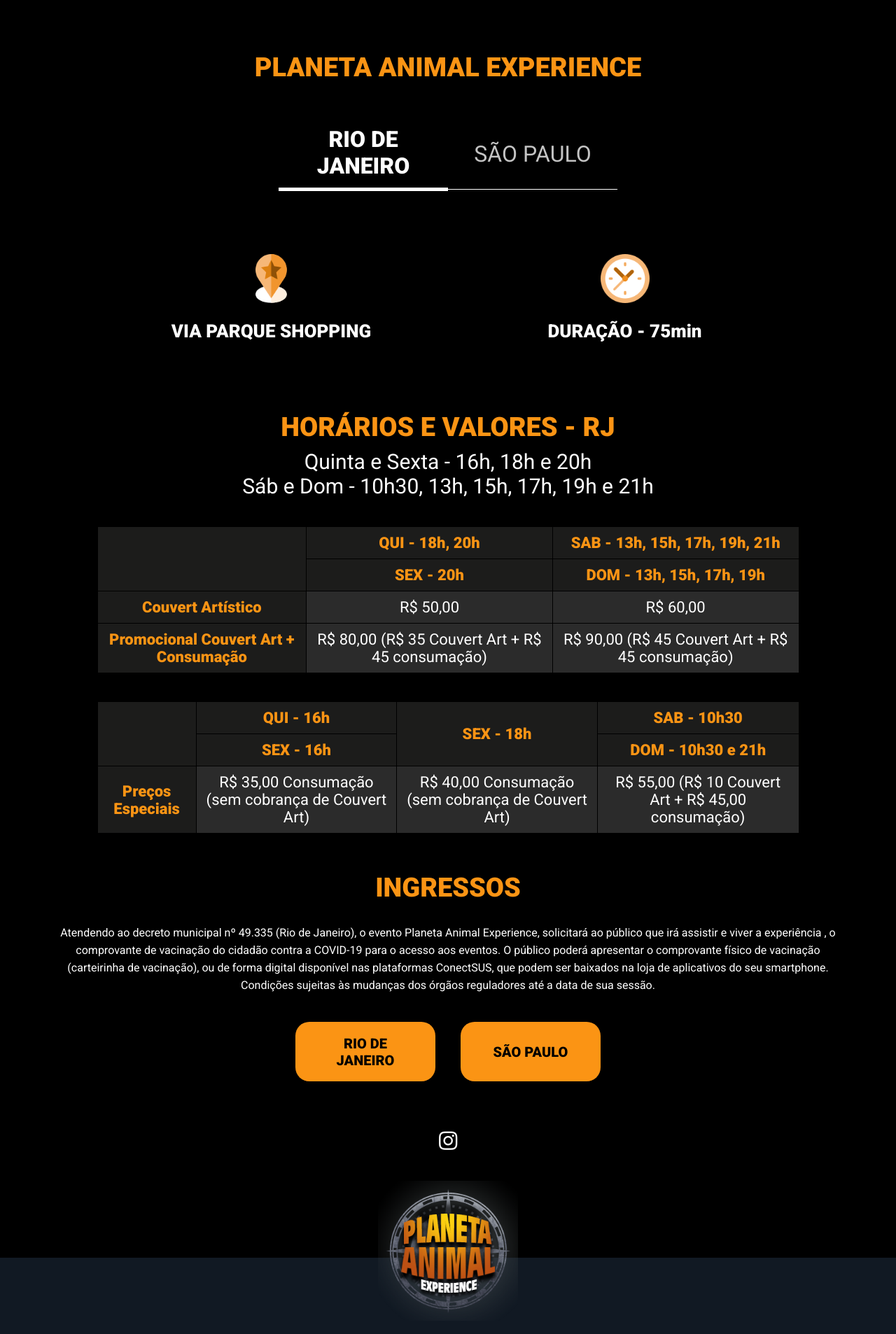
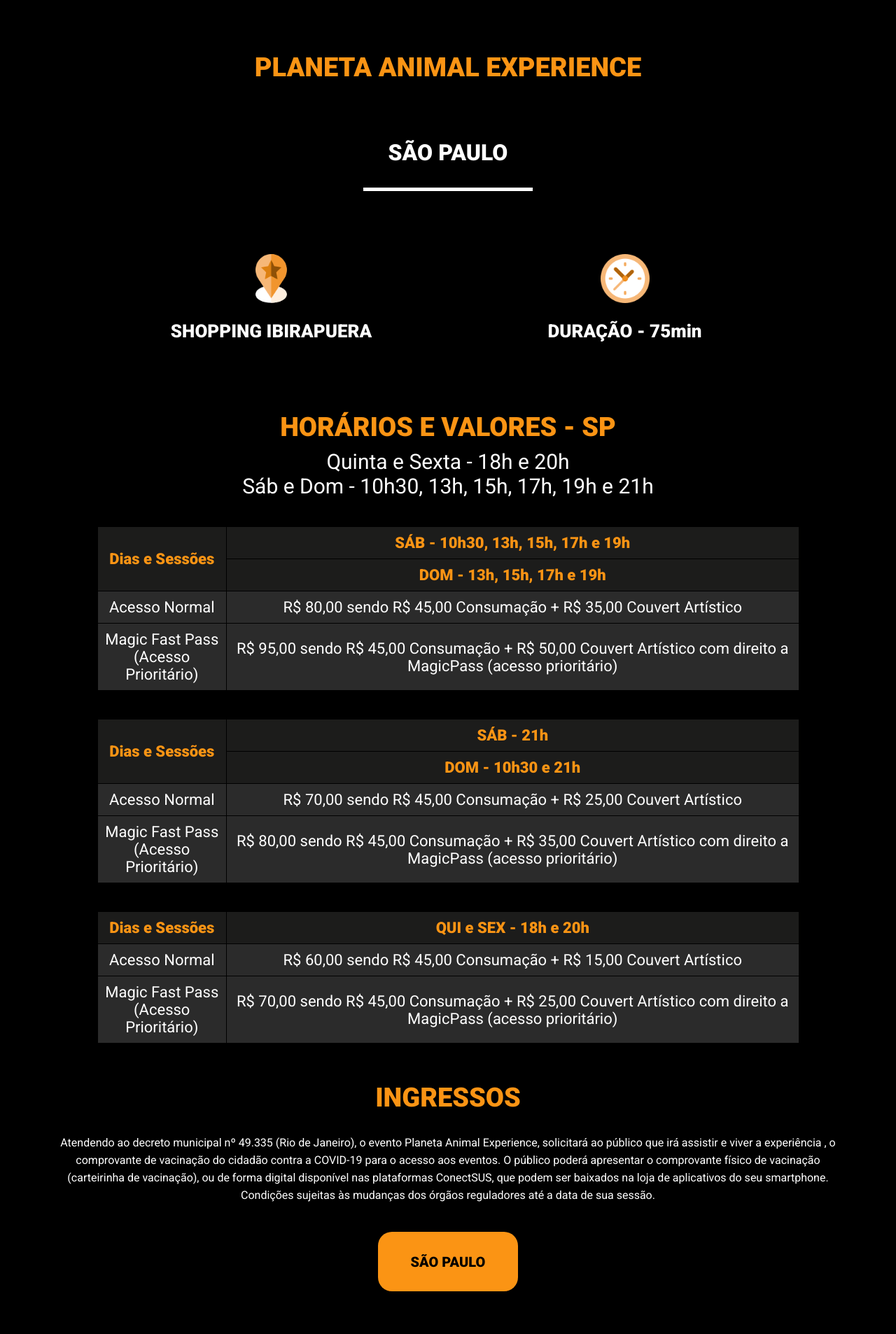
Before and after one commit to fpachecosilva/planeta-animal, a PHP site: page /planeta-animal/ in a window 1280 px wide. Shown: the part 2186-4092 px from the top of the page at 70% size. Run offline with PHP 8.4, Linux system fonts and the light colour scheme; data that the repository does not hold is empty; some libraries are stand-ins or nearby versions.

Commit message:
removendo rj

```diff
--- a/index.php
+++ b/index.php
@@ -63,28 +63,10 @@
 	<section id="icones">
 		<h1 class="">PLANETA ANIMAL EXPERIENCE</h1>
 		<div class="menu-locais-links">
-			<a class="active" local="rj">RIO DE JANEIRO</a>
-			<a class="" local="sp">SÃO PAULO</a>
+			<a class="active" local="sp">SÃO PAULO</a>
 		</div>
 
-		<div class="local rj active">
-			<div class="wrapper-card">
-				<div class="card">
-					<div class="img-wrapper">
-						<img src="<? echo $images ?>icon02.png">
-					</div>
-					<h2>VIA PARQUE SHOPPING</h2>
-				</div>
-				<div class="card">
-					<div class="img-wrapper">
-						<img src="<? echo $images ?>icon03.png">
-					</div>
-					<h2>DURAÇÃO - 75min</h2>
-				</div>
-			</div>
-		</div>
-
-		<div class="local sp">
+		<div class="local sp active">
 			<div class="wrapper-card">
 				<div class="card">
 					<div class="img-wrapper">
@@ -103,103 +85,7 @@
 	</section>
 
 	<section id="valores">
-		<div class="local rj active">
-			<h1>HORÁRIOS E VALORES - RJ</h1>
-			<h2>Quinta e Sexta - 16h, 18h e 20h <br>Sáb e Dom - 10h30, 13h, 15h, 17h, 19h e 21h</h2>
-			<table class=''>
-				<tbody>
-					<tr>
-						<td class='first' rowspan ='2'></td>
-						<td class='first'>QUI - 18h, 20h</td>
-						<td class='first'>SAB - 13h, 15h, 17h, 19h, 21h</td>
-					</tr>
-					<tr>
-						<td class='first'>SEX - 20h</td>
-						<td class='first'>DOM - 13h, 15h, 17h, 19h</td>
-					</tr>
-					<tr>
-						<td class='first'>Couvert Artístico</td>
-						<td>R$ 50,00</td>
-						<td>R$ 60,00</td>
-					</tr>
-					<tr>
-						<td class='first'>Promocional Couvert Art + Consumação</td>
-						<td>R$ 80,00 (R$ 35 Couvert Art + R$ 45 consumação)</td>
-						<td>R$ 90,00 (R$ 45 Couvert Art + R$ 45 consumação)</td>
-					</tr>
-				</tbody>
-			</table>
-			<table class="">
-				<tbody>
-					<tr>
-						<td class='first' rowspan ='2'></td>
-						<td class='first'>QUI - 16h</td>
-						<td class='first' rowspan='2'>SEX - 18h</td>
-						<td class='first'>SAB - 10h30</td>
-					</tr>
-					<tr>
-						<td class='first'>SEX - 16h</td>
-						<td class='first'>DOM - 10h30 e 21h</td>
-					</tr>
-					<tr>
-						<td class='first'>Preços Especiais</td>
-						<td>R$ 35,00 Consumação (sem cobrança de Couvert Art)</td>
-						<td>R$ 40,00 Consumação (sem cobrança de Couvert Art)</td>
-						<td>R$ 55,00 (R$ 10 Couvert Art + R$ 45,00 consumação)</td>
-					</tr>
-				</tbody>
-			</table>
-		</div>
-
-		<!-- <div class="local sp">
-			<h1>HORÁRIOS E VALORES - SP</h1>
-			<h2>Quinta e Sexta - 16h, 18h e 20h <br>Sáb e Dom - 10h30, 13h, 15h, 17h, 19h e 21h</h2>
-			<table class=''>
-				<tbody>
-					<tr>
-						<td class='first' rowspan ='2'></td>
-						<td class='first'>QUI - 18h, 20h</td>
-						<td class='first'>SAB - 13h, 15h, 17h, 19h, 21h</td>
-					</tr>
-					<tr>
-						<td class='first'>SEX - 20h</td>
-						<td class='first'>DOM - 13h, 15h, 17h, 19h</td>
-					</tr>
-					<tr>
-						<td class='first'>Couvert Artístico</td>
-						<td>R$ 50,00</td>
-						<td>R$ 60,00</td>
-					</tr>
-					<tr>
-						<td class='first'>Promocional Couvert Art + Consumação</td>
-						<td>R$ 80,00 (R$ 35 Couvert Art + R$ 45 consumação)</td>
-						<td>R$ 90,00 (R$ 45 Couvert Art + R$ 45 consumação)</td>
-					</tr>
-				</tbody>
-			</table>
-			<table class="">
-				<tbody>
-					<tr>
-						<td class='first' rowspan ='2'></td>
-						<td class='first'>QUI - 16h</td>
-						<td class='first' rowspan='2'>SEX - 18h</td>
-						<td class='first'>SAB - 10h30</td>
-					</tr>
-					<tr>
-						<td class='first'>SEX - 16h</td>
-						<td class='first'>DOM - 10h30 e 21h</td>
-					</tr>
-					<tr>
-						<td class='first'>Preços Especiais</td>
-						<td>R$ 35,00 Consumação (sem cobrança de Couvert Art)</td>
-						<td>R$ 40,00 Consumação (sem cobrança de Couvert Art)</td>
-						<td>R$ 55,00 (R$ 10 Couvert Art + R$ 45,00 consumação)</td>
-					</tr>
-				</tbody>
-			</table>
-		</div> -->
-
-		<div class="local sp">
+		<div class="local sp active">
 			<h1>HORÁRIOS E VALORES - SP</h1>
 			<h2>Quinta e Sexta - 18h e 20h <br>Sáb e Dom - 10h30, 13h, 15h, 17h, 19h e 21h</h2>
 
@@ -267,12 +153,6 @@
 
 		<div class="wrapper-card">
 			<div class="card">
-				<a onclick="gtag_report_conversion('<? echo $siteVendas ?>')" class="Btn" href="<? echo $siteVendas ?>">
-					<h2>Rio de Janeiro</h2>
-				</a>
-			</div>
-
-			<div class="card">
 				<a onclick="gtag_report_conversion('<? echo $siteVendasSP ?>')" class="Btn" href="<? echo $siteVendasSP ?>">
 					<h2>São Paulo</h2>
 				</a>
```
